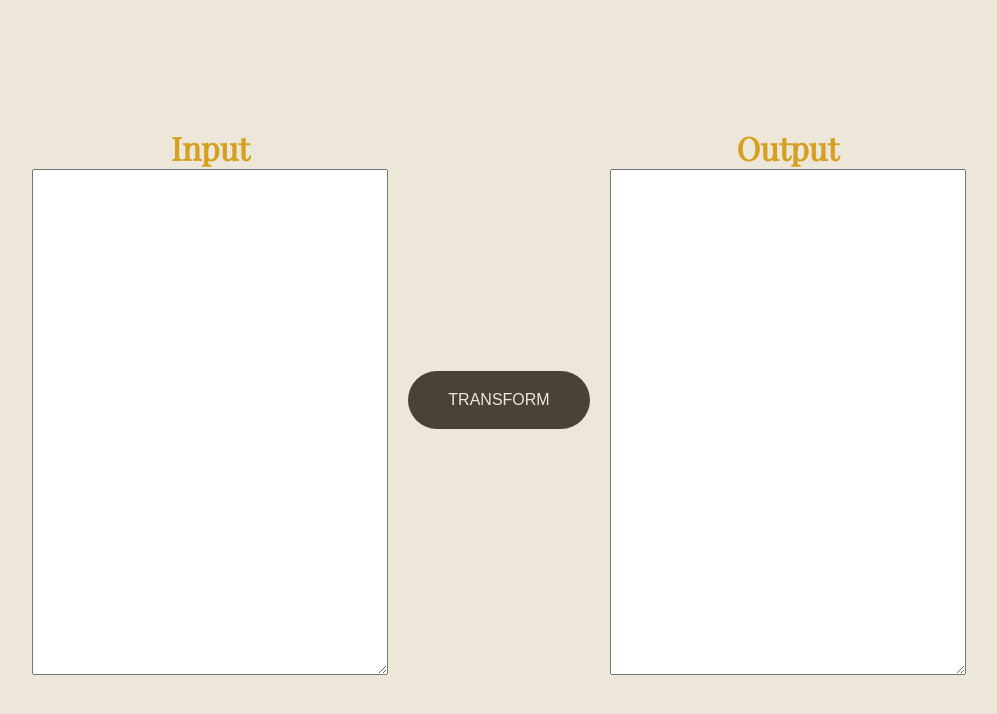
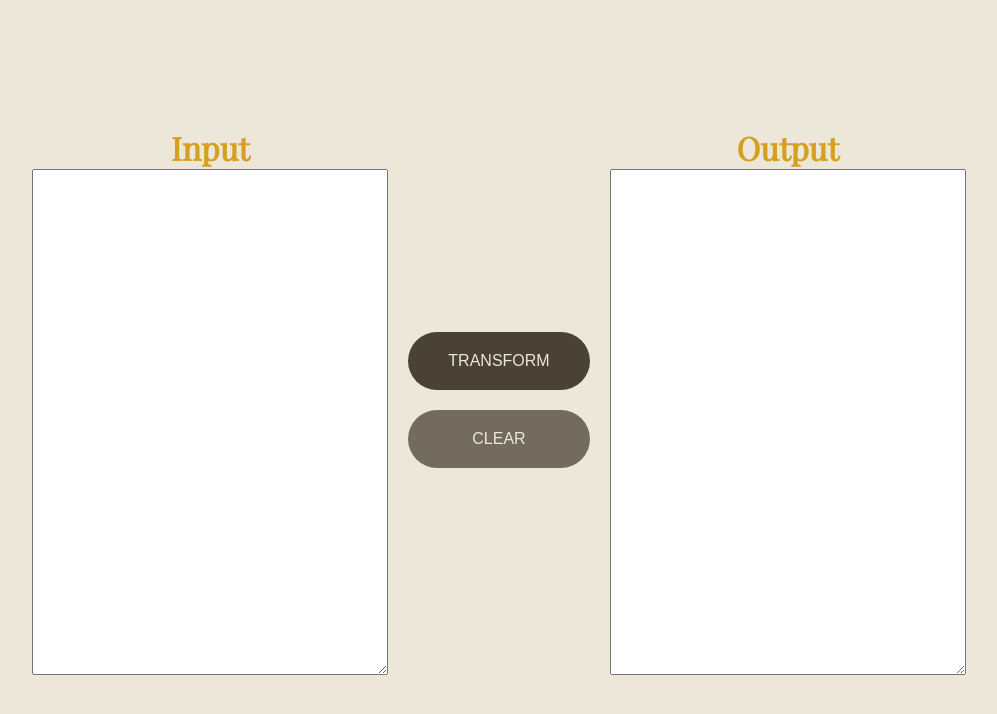
Before and after one commit to evelinnidenfors/convert-input, a Next.js app: page / in a window 1280 px wide. Shown: the top 714 px of the page, without its empty margins (141-1138 px from the left). Built offline with nearby package versions, Linux system fonts and the light colour scheme.

Commit message:
updated styling

```diff
--- a/src/app/globals.css
+++ b/src/app/globals.css
@@ -41,6 +41,11 @@ textarea {
   height: 500px;
 }
 
+.buttons {
+  display: flex;
+  flex-direction: column;
+}
+
 button {
   background: #4b4237;
   color: #ede7d9;
@@ -50,6 +55,15 @@ button {
   border-radius: 30px;
   border: none;
   text-transform: uppercase;
+  margin: 10px 0;
+}
+
+.button.clear {
+  background-color: #736b60;
+}
+
+.button.clear:hover {
+  background-color: #a49694;
 }
 
 button:hover {
--- a/src/app/page.tsx
+++ b/src/app/page.tsx
@@ -5,6 +5,11 @@ import tranformation from "./transform";
 export default function Home() {
   let [inputValue, setInputValue] = useState<string>("");
   let [outputValue, setOutputValue] = useState<string>();
+
+  const handleClear = () => {
+    setOutputValue("");
+    setInputValue("");
+  };
 
   return (
     <main className="">
@@ -16,9 +21,17 @@ export default function Home() {
           onChange={(event) => setInputValue(event.target.value)}
         ></textarea>
       </form>
-      <button onClick={() => setOutputValue(tranformation(inputValue))}>
-        Transform
-      </button>
+      <div className="buttons">
+        <button
+          className="button transform"
+          onClick={() => setOutputValue(tranformation(inputValue))}
+        >
+          Transform
+        </button>
+        <button className="button clear" onClick={handleClear}>
+          Clear
+        </button>
+      </div>
       <form action="">
         <label htmlFor="">Output</label>
         <textarea name="message" value={outputValue}></textarea>
```
